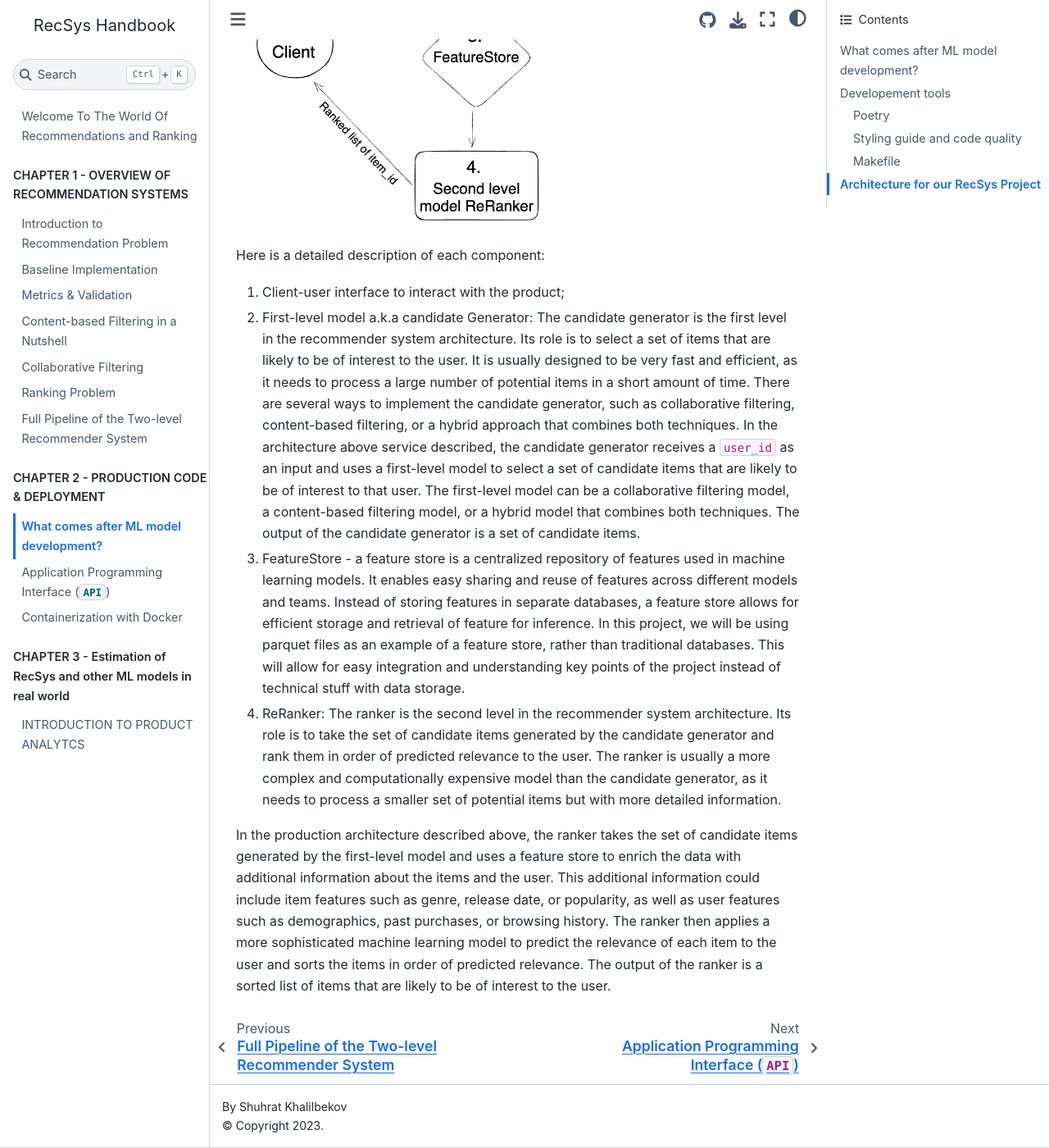
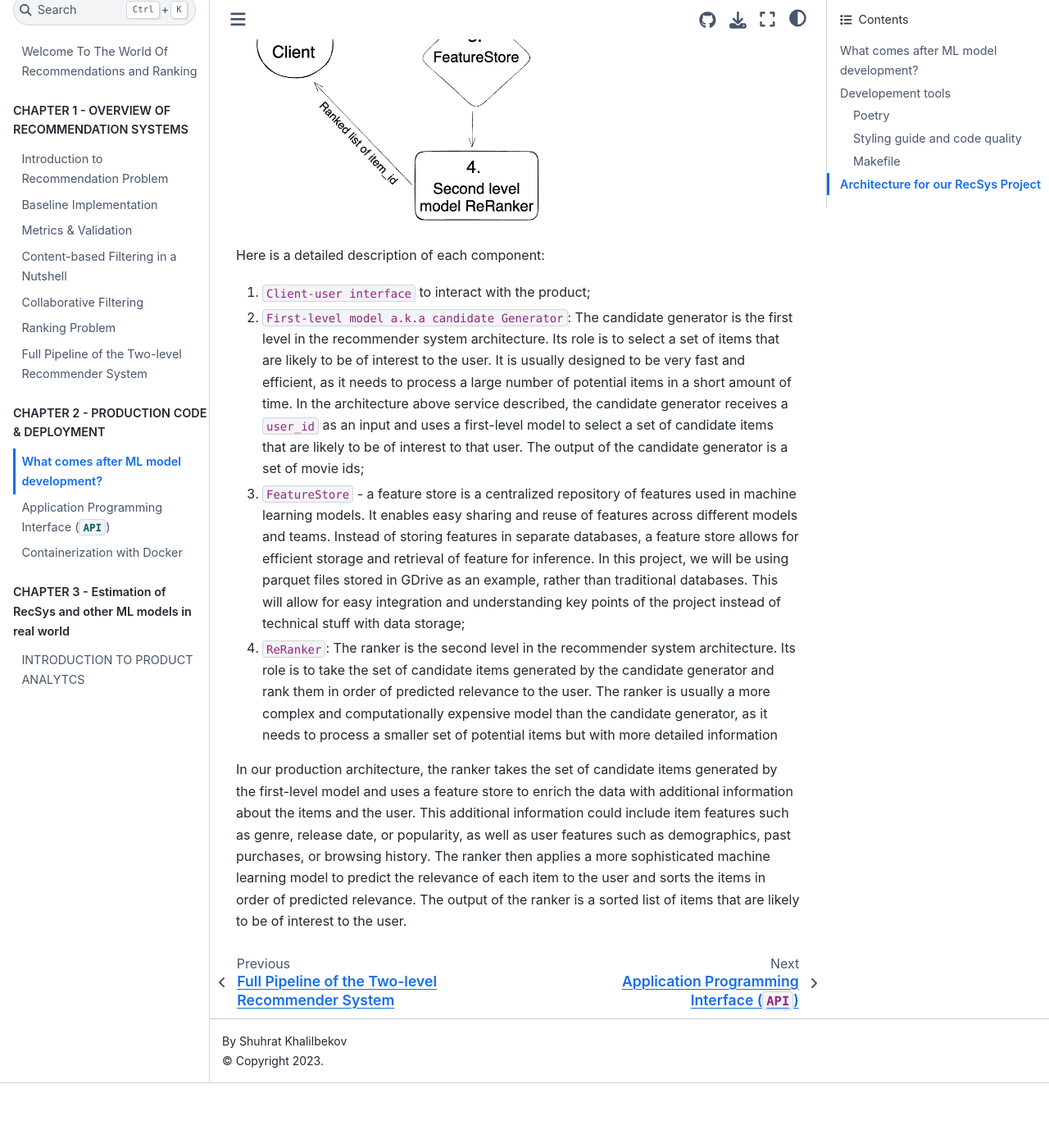
Before and after one commit to kshurik/rekkobook, a Jupyter Book: the page built from docs/chapter2/intro_to_deployment.md, in a window 1280 px wide and 1400 px high, scrolled down 6806 px. Shown: the whole window at 82% size. Built offline with Jupyter Book 1.0.4 settings and Sphinx 7.4.7 and the Sphinx Book theme 1.1.4, drawn with Linux system fonts in a browser that asks for light colours; after the commit the page ends 8127 px from its top, so only the background shows below that.

Commit message:
updated text and format a bit

````diff
--- a/docs/chapter2/intro_to_deployment.md
+++ b/docs/chapter2/intro_to_deployment.md
@@ -340,34 +340,30 @@ that in mind, the architecture for the light version will be as follows:
 ```
 
 Here is a detailed description of each component:
-1. Client-user interface to interact with the product;
+1. `Client-user interface` to interact with the product;
 
-2. First-level model a.k.a candidate Generator: The candidate generator is the first level in the
+2. `First-level model a.k.a candidate Generator`: The candidate generator is the first level in the
 recommender system architecture. Its role is to select a set of items that are likely to be of
 interest to the user. It is usually designed to be very fast and efficient, as it needs to process
-a large number of potential items in a short amount of time. There are several ways to implement
-the candidate generator, such as collaborative filtering, content-based filtering, or a hybrid
-approach that combines both techniques.
+a large number of potential items in a short amount of time.
 In the architecture above service described, the candidate generator receives a `user_id` as an
 input and uses a first-level model to select a set of candidate items that are likely to be of
-interest to that user. The first-level model can be a collaborative filtering model, a content-based
-filtering model, or a hybrid model that combines both techniques. The output of the candidate
-generator is a set of candidate items.
+interest to that user. The output of the candidate generator is a set of movie ids;
 
-3. FeatureStore - a feature store is a centralized repository of features used in machine learning models.
+3. `FeatureStore` - a feature store is a centralized repository of features used in machine learning models.
 It enables easy sharing and reuse of features across different models and teams. Instead of storing features in
 separate databases, a feature store allows for efficient storage and retrieval of feature for inference.
-In this project, we will be using parquet files as an example of a feature store, rather than traditional
+In this project, we will be using parquet files stored in GDrive as an example, rather than traditional
 databases. This will allow for easy integration and understanding key points of the project
-instead of technical stuff with data storage.
+instead of technical stuff with data storage;
 
-4. ReRanker: The ranker is the second level in the recommender system architecture. Its role
+4. `ReRanker`: The ranker is the second level in the recommender system architecture. Its role
 is to take the set of candidate items generated by the candidate generator and rank them in order
 of predicted relevance to the user. The ranker is usually a more complex and computationally
 expensive model than the candidate generator, as it needs to process a smaller set of potential
-items but with more detailed information.
+items but with more detailed information
 
-In the production architecture described above, the ranker takes the set of candidate items generated
+In our production architecture, the ranker takes the set of candidate items generated
 by the first-level model and uses a feature store to enrich the data with additional information
 about the items and the user. This additional information could include item features such as genre,
 release date, or popularity, as well as user features such as demographics, past purchases,
````
